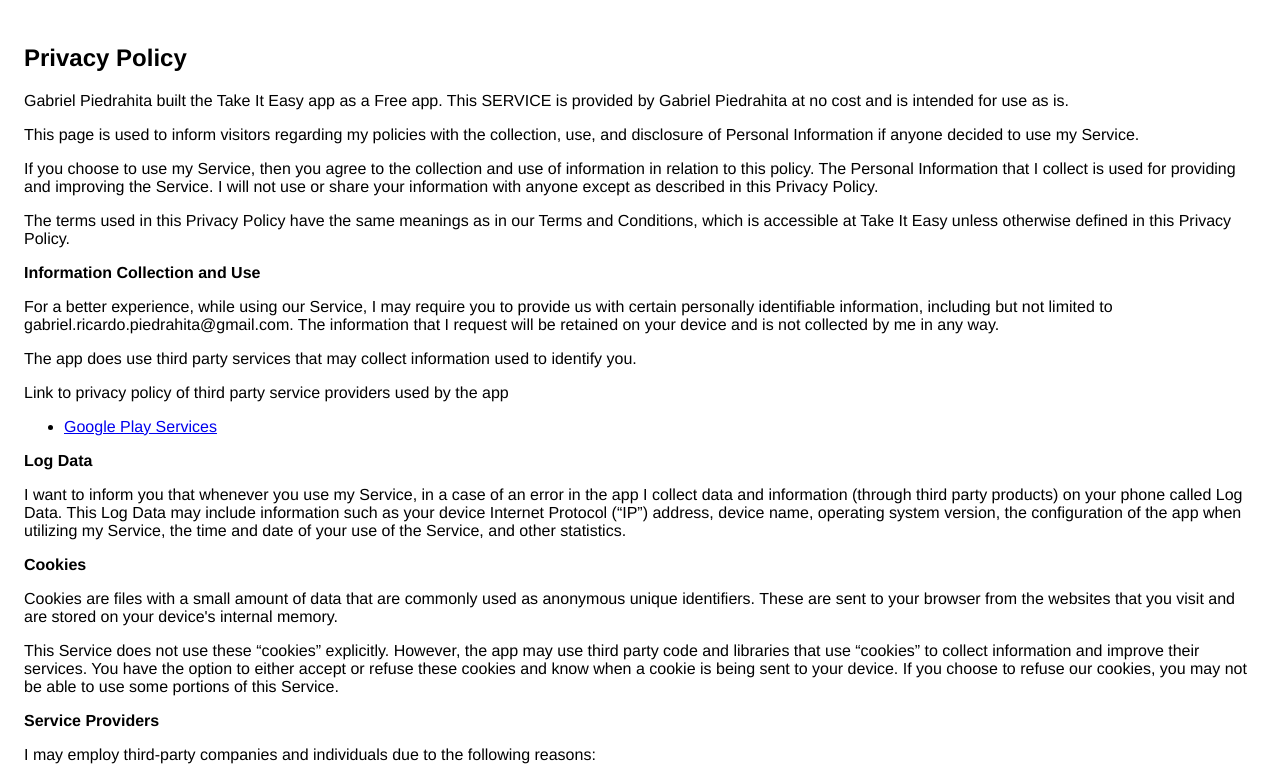
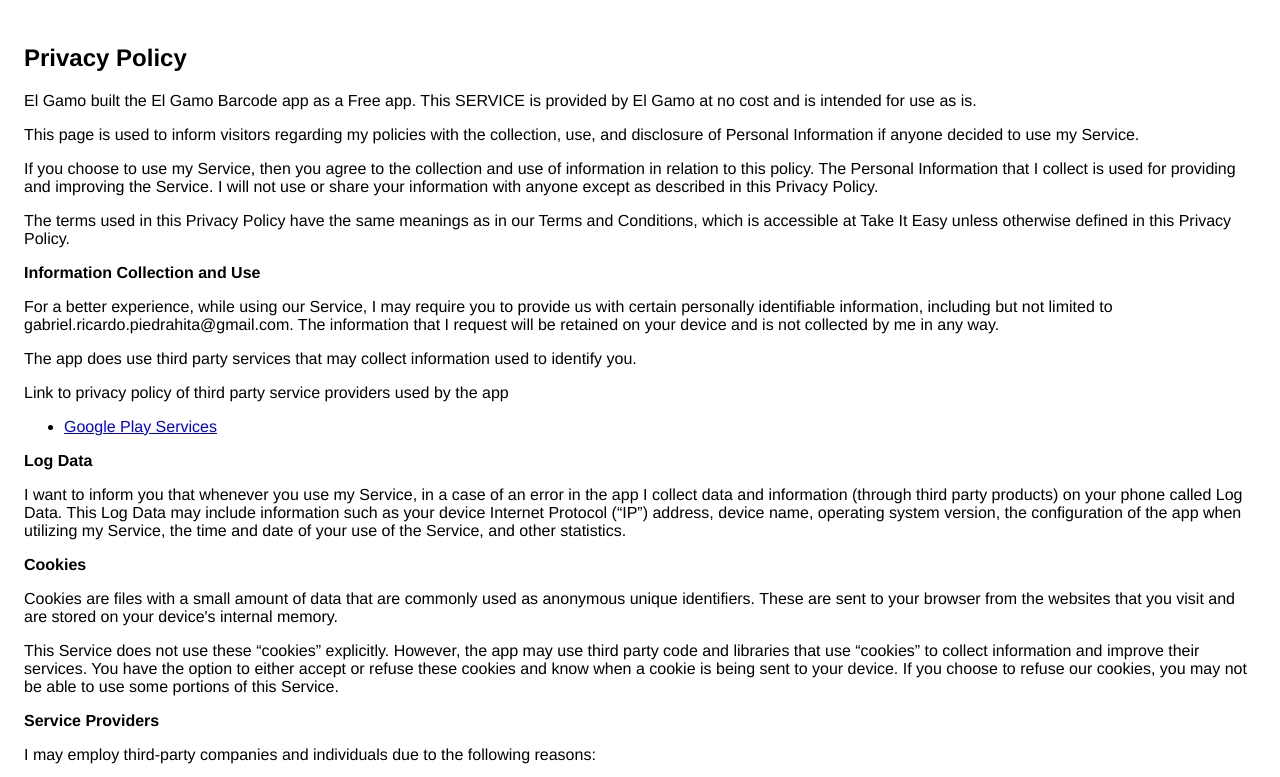
Before and after one commit to jpgalvism/android-policy, a plain HTML site: page privacy_policy.html in a window 1280 px wide. Shown: the top 777 px of the page. Drawn offline with Linux system fonts and the light colour scheme.

Commit message:
Update privacy_policy.html

```diff
--- a/privacy_policy.html
+++ b/privacy_policy.html
@@ -7,8 +7,8 @@
       <style> body { font-family: 'Helvetica Neue', Helvetica, Arial, sans-serif; padding:1em; } </style>
     </head>
     <body>
-    <h2>Privacy Policy</h2> <p> Gabriel Piedrahita built the Take It Easy app as a Free app. This SERVICE is provided by
-                    Gabriel Piedrahita at no cost and is intended for use as is.
+    <h2>Privacy Policy</h2> <p> El Gamo built the El Gamo Barcode app as a Free app. This SERVICE is provided by
+                    El Gamo at no cost and is intended for use as is.
                   </p> <p>This page is used to inform visitors regarding my policies with the collection, use, and disclosure
                     of Personal Information if anyone decided to use my Service.
                   </p> <p>If you choose to use my Service, then you agree to the collection and use of information in
```
